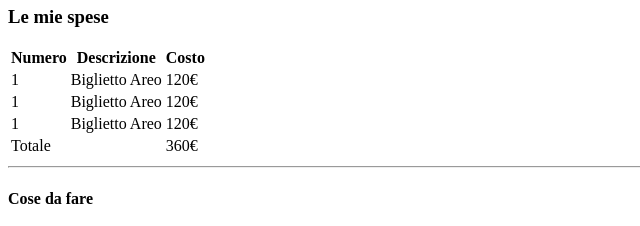
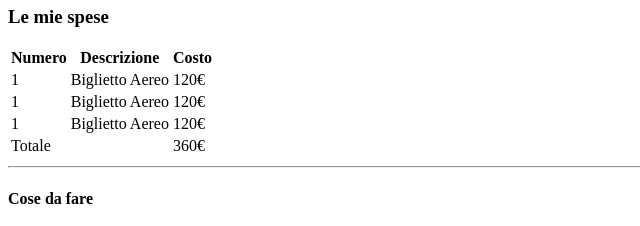
Before and after one commit to 0xelia/html-london-trip, a plain HTML site: page index.html in a window 1280 px wide. Shown: the part 707-933 px from the top of the page, 0-640 px from the left. Drawn offline with Linux system fonts and the light colour scheme.

Commit message:
spelling corrections

```diff
--- a/index.html
+++ b/index.html
@@ -29,17 +29,17 @@
                 <tbody>
                     <tr>
                       <td>1</td>
-                      <td>Biglietto Areo</td>
+                      <td>Biglietto Aereo</td>
                       <td>120€</td>
                     </tr>
                     <tr>
                         <td>1</td>
-                        <td>Biglietto Areo</td>
+                        <td>Biglietto Aereo</td>
                         <td>120€</td>
                     </tr>
                     <tr>
                         <td>1</td>
-                        <td>Biglietto Areo</td>
+                        <td>Biglietto Aereo</td>
                         <td>120€</td>
                     </tr>
                 </tbody>
```
